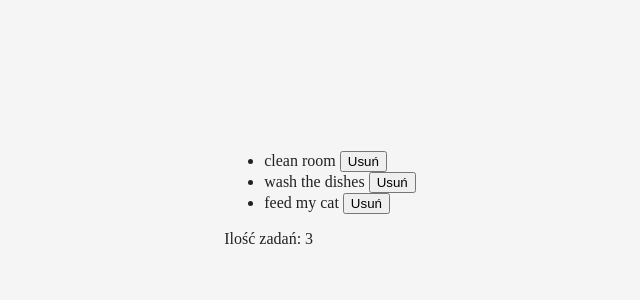
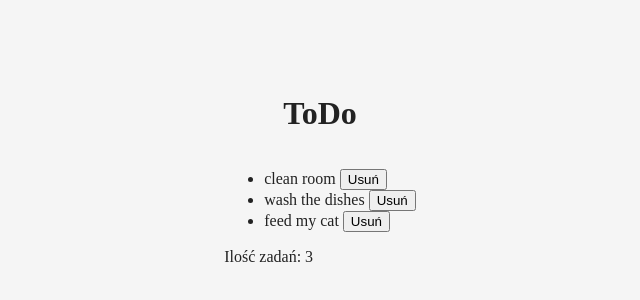
Before and after one commit to mathew43/zadanie-16.4, a React app: page / in a window 1280 px wide. Shown: the part 230-530 px from the top of the page, without its empty margins (328-968 px from the left). Built offline with nearby package versions, Linux system fonts and the light colour scheme.

Commit message:
add remove

```diff
--- a/src/containers/App.js
+++ b/src/containers/App.js
@@ -38,17 +38,10 @@ removeTodo(id){
 }
 
 render() {
-  const list = this.state.data.map((item) => {
-    return(
-        <li key={item.id}>
-          <p>{item.text}</p>
-        </li>
-    )
-  });
 
     return (
       <div className={style.TodoApp}>
-        <Title title={this.state.appTitle}/>
+        <Title title="ToDo"/>
         <TodoList list={this.state.data} onRemove={this.removeTodo.bind(this)}/>
       </div>
     );
--- a/src/containers/TodoList.js
+++ b/src/containers/TodoList.js
@@ -1,7 +1,14 @@
 import React from 'react';
 
-export default class ToDoList extends React.Component{
+export default class TodoList extends React.Component{
+
+
+  removeItem(itemId){
+    this.props.onRemove(itemId);
+  }
+
   render(){
+
     console.log(this.props);
     return(
       <div>
@@ -13,6 +20,5 @@ export default class ToDoList extends React.Component{
         <p>Ilość zadań: {this.props.list.length}</p>
       </div>
     )
-
   }
 }
```
